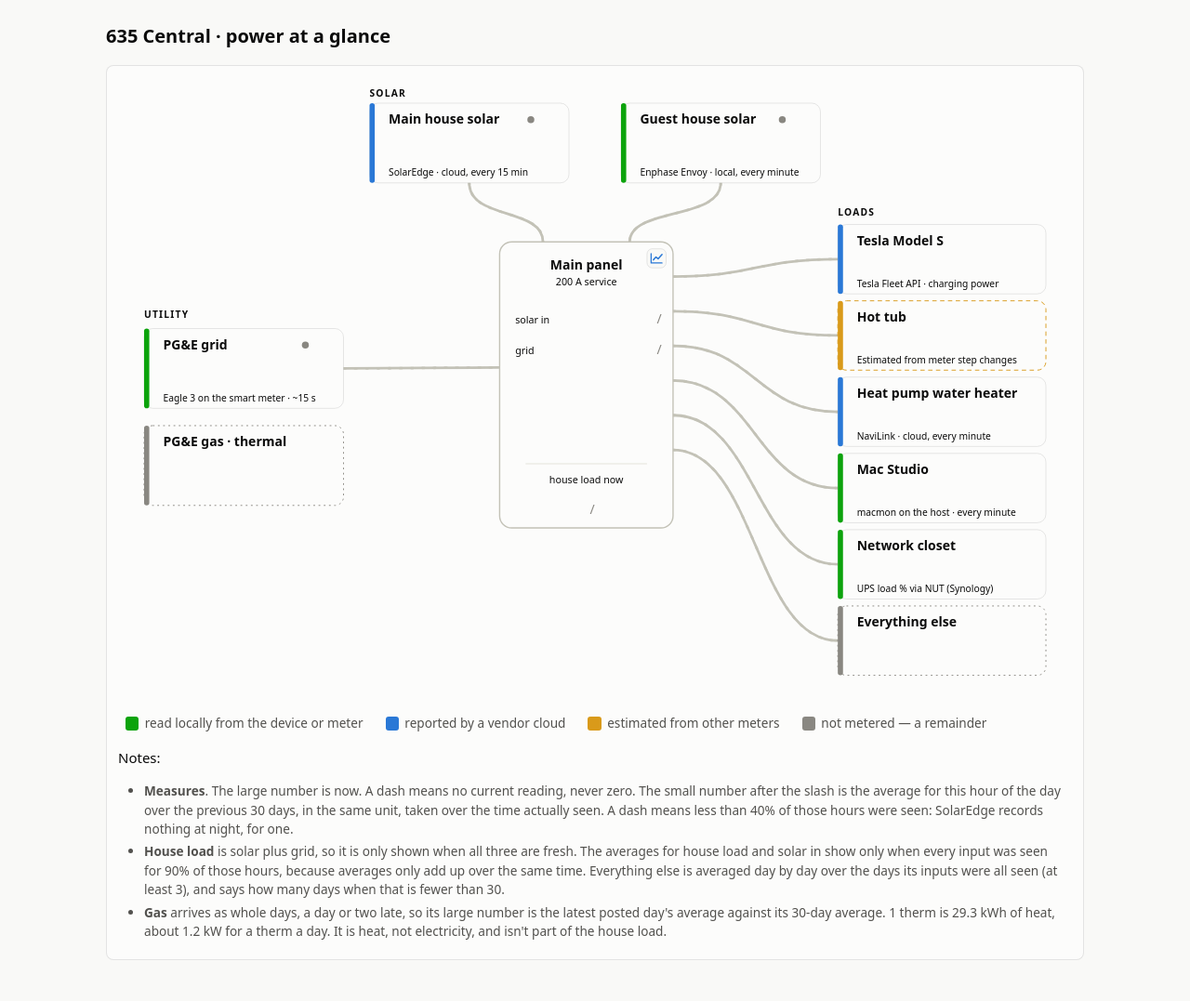
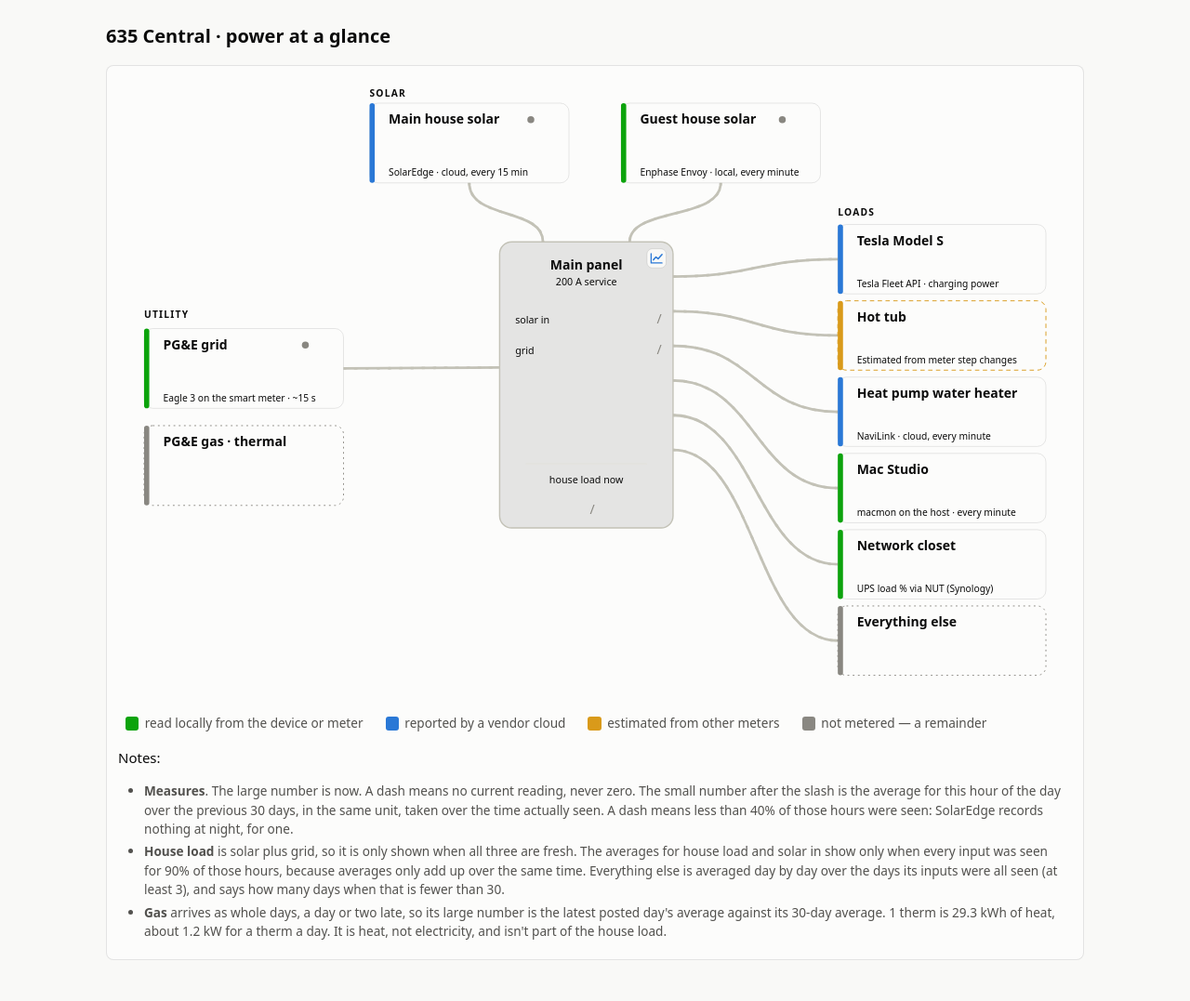
Before and after one commit to sefk/homepower, a Django app: template templates/catalog/home.html in a window 1280 px wide. Shown: the part 55-1132 px from the top of the page at 93% size. Run offline with Django 5.2, Linux system fonts and the light colour scheme; the template is opened without the code that fills it, so the values that code supplies are empty.

Commit message:
Home diagram: shade the main panel 10% to draw the eye
Co-Authored-By: Claude Sonnet 5.5 <noreply@anthropic.com>
Claude-Session: https://claude.ai/code/session_01VHkj8QRdYp28UmSyRgFxth

```diff
--- a/templates/catalog/home.html
+++ b/templates/catalog/home.html
@@ -37,7 +37,7 @@
 .card-bg { fill: var(--surface); stroke: var(--border); stroke-width: 1; }
 .card-bg.est { stroke: var(--m-est); stroke-dasharray: 5 4; }
 .card-bg.none { stroke: var(--m-none); stroke-dasharray: 2 4; }
-.card-bg.panel { stroke: var(--baseline); stroke-width: 1.5; }
+.card-bg.panel { fill: color-mix(in srgb, var(--ink) 10%, var(--surface)); stroke: var(--baseline); stroke-width: 1.5; }
 .stripe.direct { fill: var(--m-direct); }
 .stripe.cloud { fill: var(--m-cloud); }
 .stripe.est { fill: var(--m-est); }
```
